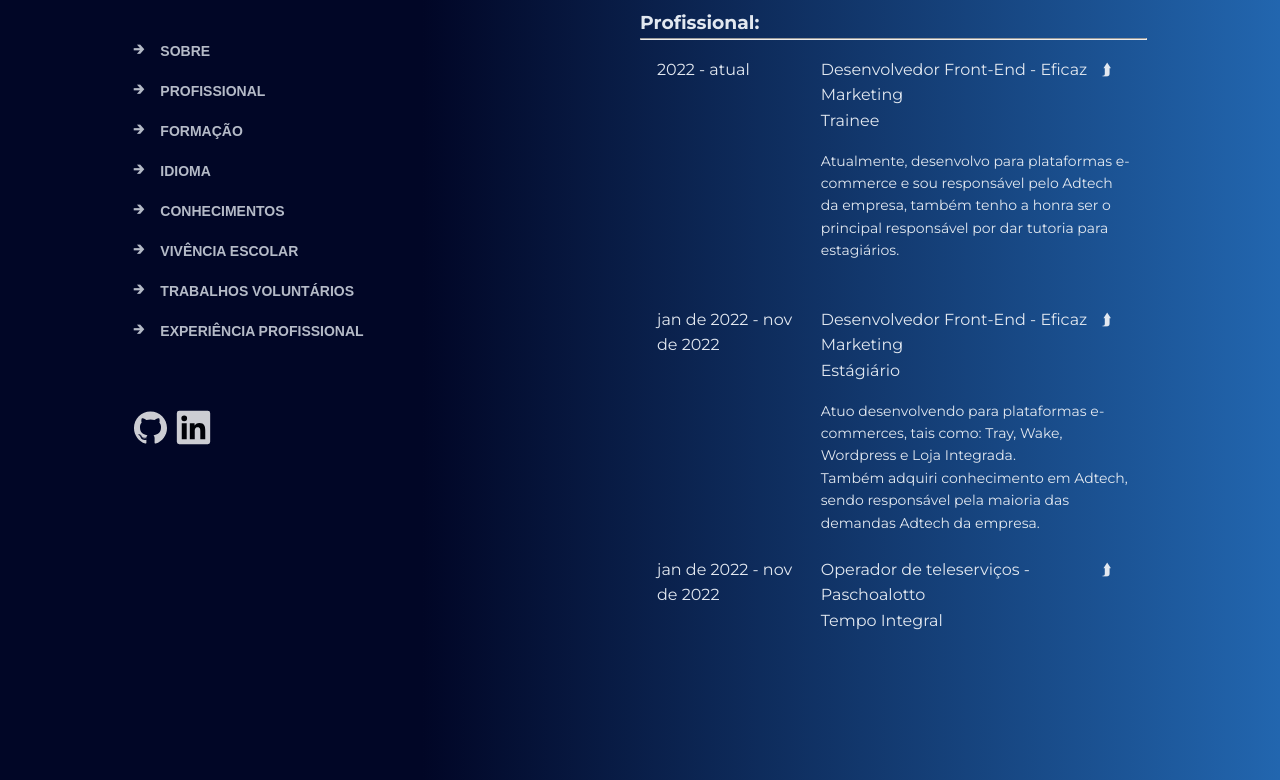
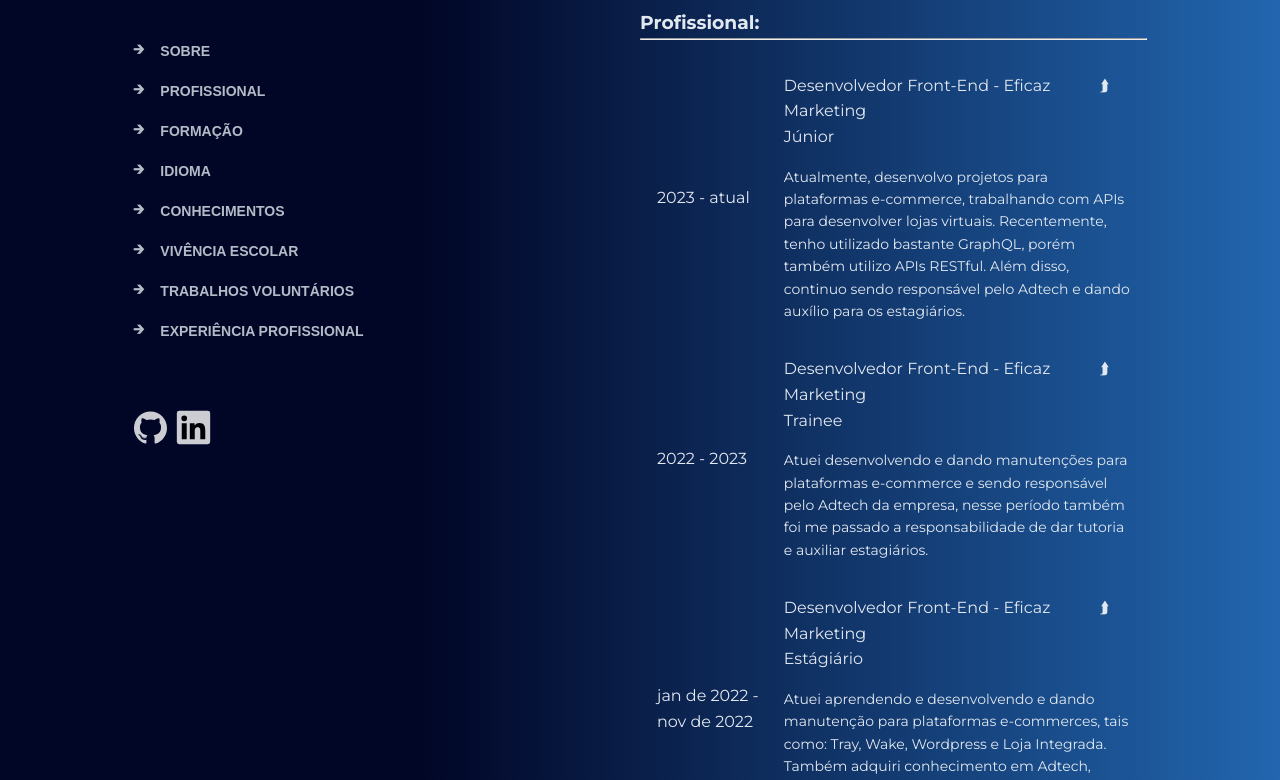
Before and after one commit to LuisFelipeMod/portfolio-antigo, a Next.js app: page /curriculum in a window 1280 px wide. Shown: the part 520-1300 px from the top of the page. Built offline with nearby package versions, Linux system fonts and the light colour scheme.

Commit message:
feat: changes 28-08

```diff
--- a/components/coming.module.css
+++ b/components/coming.module.css
@@ -40,6 +40,7 @@
     text-transform: uppercase;
     font-size: 20px;
     font-weight: 700;
+    cursor: pointer;
 }
 .bgWave{
     top: 0;
--- a/components/curriculum.js
+++ b/components/curriculum.js
@@ -36,27 +36,37 @@ export default function Curriculum({children, home}){
 
                     <h3 className={styles.title_experience} id='profissional'>Profissional:</h3>
                     <hr className={styles.divisor}></hr>
-                    <div className={styles.box_experience}>
-                        <span className={styles.year_experience}>2022 - atual</span>
+                    <div className={`${styles.box_experience} ${styles.box_auto} ${styles.box_mgTop}`}>
+                        <span className={styles.year_experience}>2023 - atual</span>
+                        <div className={styles.info_experience}>
+                            <Link href='https://eficazmarketing.com/' className={styles.profission_experience}>Desenvolvedor Front-End - Eficaz Marketing<span className={styles.arrow_up}>⮭</span></Link>
+                            <span className={styles.level_experience}>Júnior</span>
+                            <span className={styles.desc_experience}>
+                                Atualmente, desenvolvo projetos para plataformas e-commerce, trabalhando com APIs para desenvolver lojas virtuais. Recentemente, tenho utilizado bastante GraphQL, porém também utilizo APIs RESTful. Além disso, continuo sendo responsável pelo Adtech e dando auxílio para os estagiários.
+                            </span>
+                        </div>
+                    </div>
+                    <div className={`${styles.box_experience} ${styles.box_auto}`}>
+                        <span className={styles.year_experience}>2022 - 2023</span>
                         <div className={styles.info_experience}>
                             <Link href='https://eficazmarketing.com/' className={styles.profission_experience}>Desenvolvedor Front-End - Eficaz Marketing<span className={styles.arrow_up}>⮭</span></Link>
                             <span className={styles.level_experience}>Trainee</span>
                             <span className={styles.desc_experience}>
-                                Atualmente, desenvolvo para plataformas e-commerce e sou responsável pelo Adtech da empresa, também tenho a honra ser o principal responsável por dar tutoria para estagiários.
+                                Atuei desenvolvendo e dando manutenções para plataformas e-commerce e sendo responsável pelo Adtech da empresa, nesse período também foi me passado a responsabilidade de dar tutoria e auxiliar estagiários.
                             </span>
                         </div>
                     </div>
-                    <div className={styles.box_experience}>
+                    <div className={`${styles.box_experience} ${styles.box_auto}`}>
                         <span className={styles.year_experience}>jan de 2022 - nov de 2022</span>
                         <div className={styles.info_experience}>
                             <Link href='https://eficazmarketing.com/' className={styles.profission_experience}>Desenvolvedor Front-End - Eficaz Marketing<span className={styles.arrow_up}>⮭</span></Link>
                             <span className={styles.level_experience}>Estágiário</span>
                             <span className={styles.desc_experience}>
-                                Atuo desenvolvendo para plataformas e-commerces, tais como: Tray, Wake, Wordpress e Loja Integrada.<br></br>Também adquiri conhecimento em Adtech, sendo responsável pela maioria das demandas Adtech da empresa.
+                                Atuei aprendendo e desenvolvendo e dando manutenção para plataformas e-commerces, tais como: Tray, Wake, Wordpress e Loja Integrada.<br></br>Também adquiri conhecimento em Adtech, sendo responsável pela maioria das demandas Adtech da empresa.
                             </span>
                         </div>
                     </div>
-                    <div className={`${styles.box_experience} ${styles.box_minor}`}>
+                    <div className={`${styles.box_experience} ${styles.box_auto} ${styles.box_mgBottom}`}>
                         <span className={styles.year_experience}>jan de 2022 - nov de 2022</span>
                         <div className={styles.info_experience}>
                             <Link href='https://www.paschoalotto.com.br/' className={styles.profission_experience}>Operador de teleserviços - Paschoalotto<span className={styles.arrow_up}>⮭</span></Link>
@@ -65,7 +75,7 @@ export default function Curriculum({children, home}){
                     </div>
                     <h3 className={styles.title_experience} id='education'>Formação:</h3>
                     <hr className={styles.divisor}></hr>
-                    <div className={`${styles.box_experience} ${styles.box_auto}`}>
+                    <div className={`${styles.box_experience} ${styles.box_auto} ${styles.box_mgTop}`}>
                         <span className={styles.year_experience}>2022 - 2024 (em curso)</span>
                         <div className={styles.info_experience}>
                             <Link href='https://eficazmarketing.com/' className={styles.profission_experience}>Análise e Desenvolvimento de Sistemas</Link>
--- a/components/curriculum.module.css
+++ b/components/curriculum.module.css
@@ -153,6 +153,12 @@
 .box_auto .info_experience{
     width: 100%;
 }
+.box_mgTop{
+    margin-top: 1rem;
+}
+.box_mgBottom{
+    margin-bottom: 1rem;
+}
 
 @media (max-width: 991px){
     .container{
```
Also changed, not shown: components/layout.js (+3 -30 lines), components/scrollMenuComing.js (added, +46 -0 lines).
